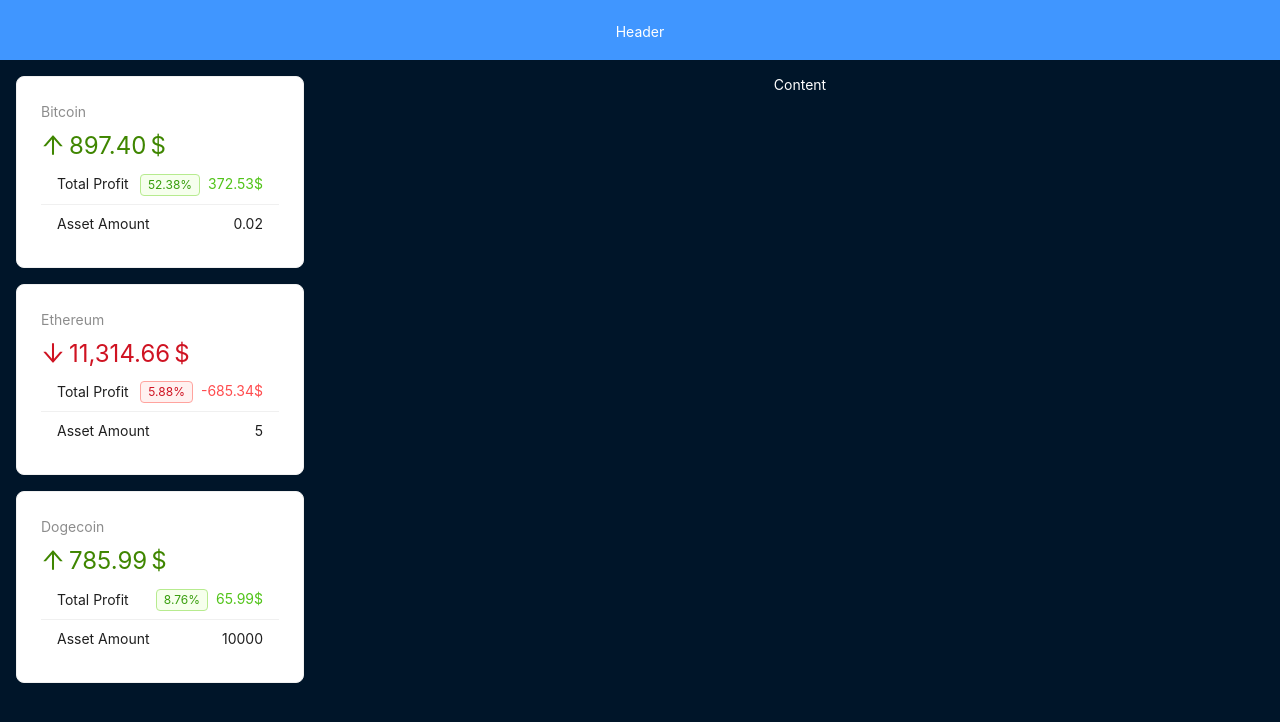
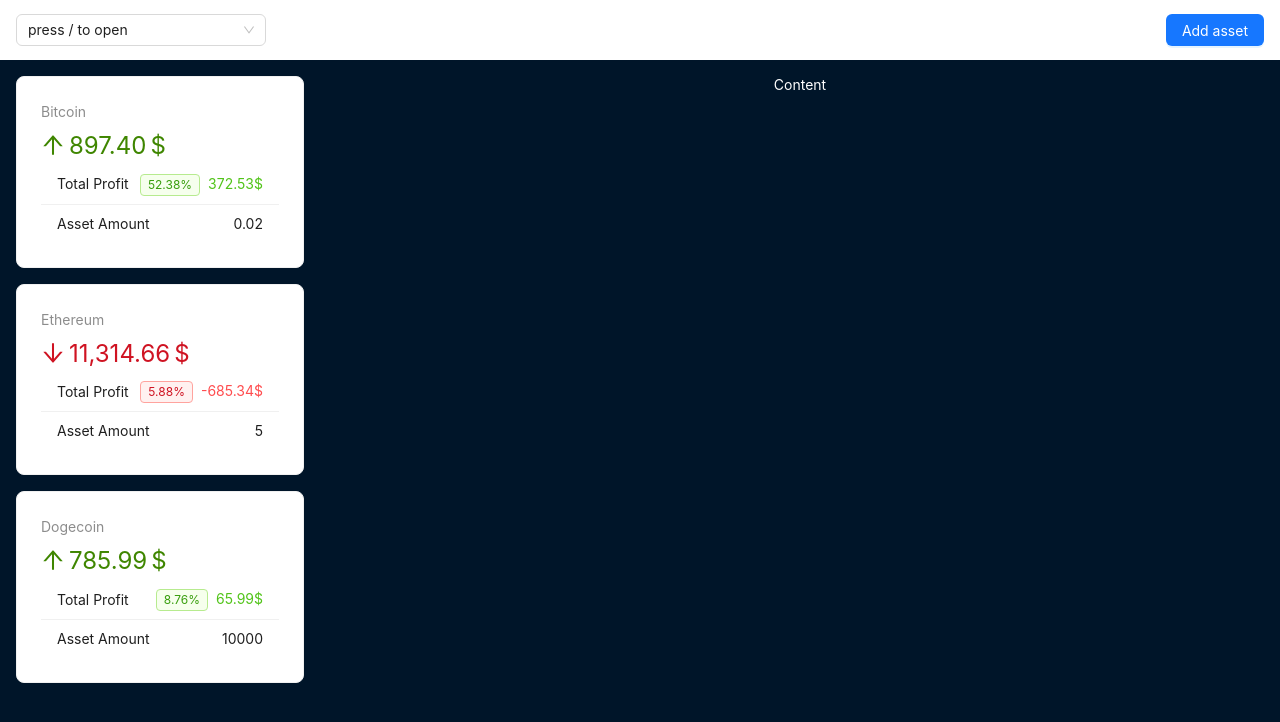
Before and after one commit to BananILN/Crypto, a React (Vite) app in the folder Crypto/: page / in a window 1280 px wide. Shown: the top 722 px of the page. Built offline with nearby package versions, Linux system fonts and the light colour scheme.

Commit message:
AppHeader add select

```diff
--- a/Crypto/src/components/layout/AppHeader.jsx
+++ b/Crypto/src/components/layout/AppHeader.jsx
@@ -1,17 +1,49 @@
-import { Layout } from 'antd';
-
+import { Layout, Select, Space,Button } from 'antd';
+import { useCrypto } from '../../context/crypto-context';
 const headerStyle = {
-    textAlign: 'center',
-    color: '#fff',
+    width: "100%",
+    textAligh:'center',
     height: 60,
-    paddingInline: 48,
-    lineHeight: '64px',
-    backgroundColor: '#4096ff',
+    padding: '1rem',
+    display:'flex',
+    background:"white",
+    justifyContent:'space-between',
+    alignItems:'center',
   };
 
+
 export default function AppHeader(){
+    // const [select,setSelect] = useState(false)
+
+    const { crypto } = useCrypto()
+
+    function handleSelect(value){
+        console.log(value);
+
+    }
+
     return(
-        <Layout.Header style={headerStyle}>Header</Layout.Header>
+        <Layout.Header style={headerStyle}>
+            <Select
+                style={{
+                width: 250,
+                }}
+                onSelect={handleSelect}
+                value="press / to open"
+                optionLabelProp='label'
+                options={crypto.map(coin =>({
+                    label: coin.name,
+                    value: coin.id,
+                    icon: coin.icon,
+                }))}
+                optionRender={(option) => (
+                <Space>
+                    <img style={{width:20}} src={option.data.icon} alt={option.data.label} /> {option.data.label}
+                </Space>
+                    )}
+            />
+            <Button type="primary">Add asset</Button>
+        </Layout.Header>
 
     )
 }
--- a/Crypto/src/context/crypto-context.jsx
+++ b/Crypto/src/context/crypto-context.jsx
@@ -1,4 +1,4 @@
-import { Children, createContext, useEffect, useState} from "react";
+import { Children, createContext, useContext, useEffect, useState} from "react";
 import { fakeFecthAssets, fakeFecthCrypto } from '../api';
 import { percentDifference } from '../utils'
 
@@ -42,3 +42,7 @@
 }
 
 export default CryptoContext
+
+export function useCrypto(){
+  return useContext(CryptoContext)
+}
```
